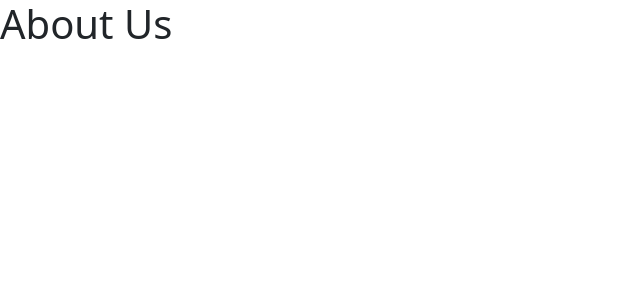
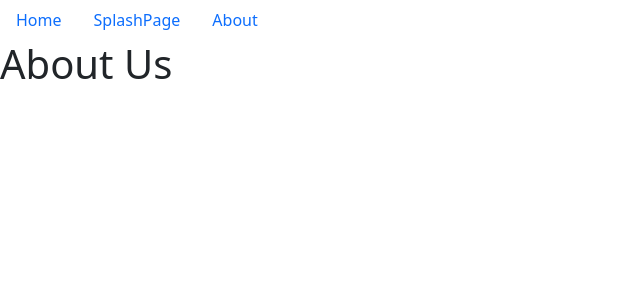
Before and after one commit to JGeho/NostalgiaTV, a React (Create React App) app: page /about in a window 1280 px wide. Shown: the top 300 px of the page, without its empty margins (0-640 px from the left). Built offline with nearby package versions, Linux system fonts and the light colour scheme.

Commit message:
navbar added

```diff
--- a/src/App.js
+++ b/src/App.js
@@ -4,9 +4,12 @@ import { Route, Routes, Navigate } from 'react-router-dom';
 import Splashpage from './components/splashPage/SplashPage';
 import Home from './components/home/Home';
 import About from './components/about/About';
+import NavBar from './components/common/NavBar';
 
 export default function App() {
   return (
+    <React.Fragment>
+      <NavBar />
       <div className='App'>
         <Routes>
           <Route path="/home" element={<Home />} />
@@ -15,5 +18,6 @@ export default function App() {
           <Route path="/" element={<Navigate to='/splashPage' />} />
         </Routes>
       </div>
+    </React.Fragment>
   );
 };
--- /dev/null
+++ b/src/components/common/NavBar.jsx
@@ -0,0 +1,27 @@
+import React from 'react';
+import { Nav } from 'react-bootstrap';
+import { NavLink } from 'react-router-dom';
+
+//links added but still need to include routes as well as figure out how to make a link active when clicked
+
+
+const links = [
+    { path: '/home', label: 'Home' },
+    { path: '/splashPage', label: 'SplashPage' },
+    { path: '/about', label: 'About' }
+];
+
+export default function Navbar() {
+
+    return (
+        <div>
+            <Nav>
+                {links.map(link => (
+                    <Nav.Item key={link.label}>
+                        <Nav.Link as={NavLink} to={link.path}>{link.label}</Nav.Link>
+                    </Nav.Item>
+                ))}
+            </Nav>
+        </div>
+    )
+}
```
Lines whose indentation alone changed are shown as unchanged.
